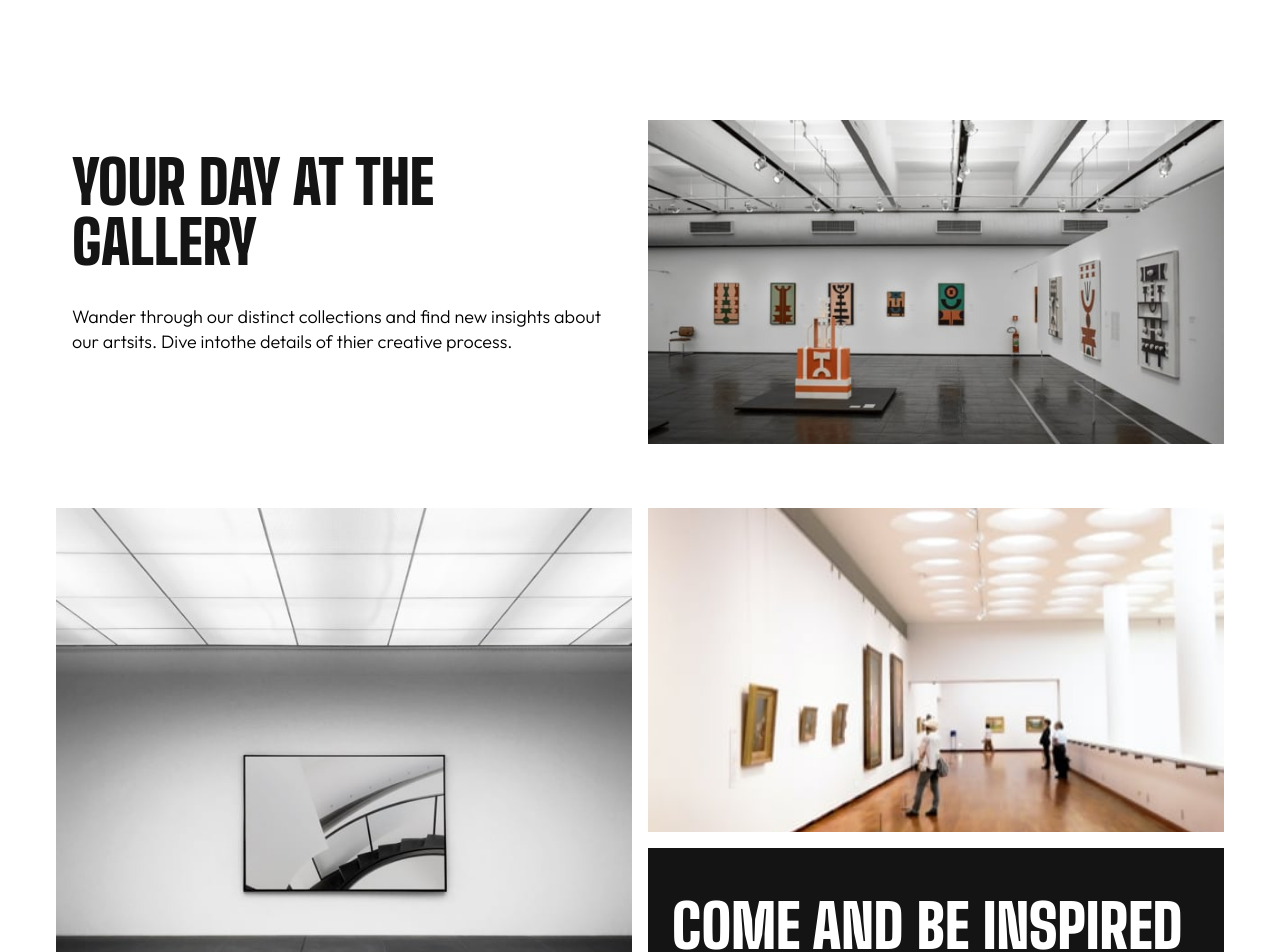
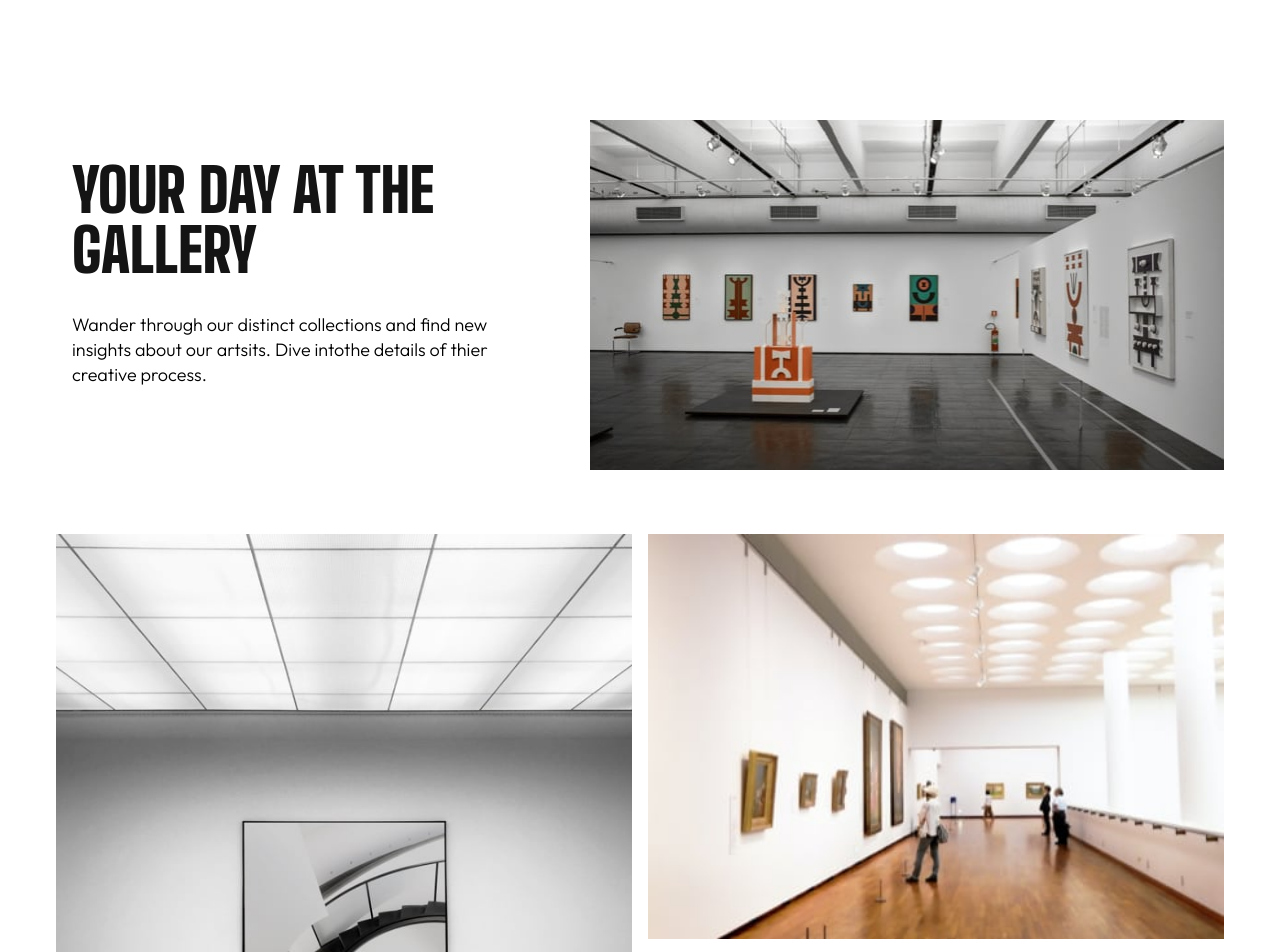
Before and after one commit to cgojk/artgallery, a React (Vite) app: page / in a window 1280 px wide. Shown: the part 760-1712 px from the top of the page. Built offline with nearby package versions, Linux system fonts and the light colour scheme.

Commit message:
tylign breakpitn images info adding extra space grid 100px in the first prat contianer image and text to make it similar to the design stylign and chkcing the styles of the imges to ake it repssivle

```diff
--- a/src/styles/_base.scss
+++ b/src/styles/_base.scss
@@ -145,7 +145,7 @@ body {
         display:flex;
         flex-direction:column;
         gap:var(--space-9);
-        padding:var(--space-9) var(--space-5);
+        padding:var(--space-9) 0;
 
         .info__title{
             font:var(--font-3);
@@ -168,7 +168,7 @@ body {
     picture{
         overflow:hidden;
         width: 100%;
-        aspect-ratio: 16 / 9;
+        // aspect-ratio: 16 / 9;
 
         img{
             display: block;
--- a/src/styles/_queries.scss
+++ b/src/styles/_queries.scss
@@ -44,6 +44,8 @@
 
 
 
+
+
         .info-button{
             display:flex;
              flex-direction:column;
@@ -63,15 +65,16 @@
 
     .container__image--info{
         display:grid;
-        grid-template-columns: 1fr 1fr;
+        grid-template-columns: 1fr 100px 1fr;
         gap:var(--space-5);
 
 
 
-    }
+
+
     .image__container{
         aspect-ratio: unset;
-        grid-column: 2 / 3;
+        grid-column: 2 / 4;
         grid-row: 1;
 
 
@@ -80,17 +83,23 @@
             height:auto;
 
 
+
             img{
-                height:100%;;
-                width:auto;
+                height:350px;
+                // width:auto;
             }
         }
     }
-    .container__info{
+
+     .container__info{
         grid-column:1 / 2;
         grid-row:1;
+       padding:var(--space-10) var(--space-15) var(--space-10) var(--space-5);
+
 
     }
+}
+
 
 
 .container__images--grid {
@@ -99,7 +108,7 @@
     display: grid;
     grid-template-columns: repeat(2, minmax(0, 1fr));
     gap: var(--space-5);
-    align-items: start;
+
     margin-top: var(--space-0);
 
     .image__info--large {
@@ -111,9 +120,9 @@
 
         img {
             display: block;
-            width: 100%;    /* Forces image to match the width of column 1 */
-            // height: auto;   /* Keeps its native, natural height */
-            object-fit: cover; /* Prevents cropping */
+            width: 100%;
+
+            object-fit: cover;
         }
     }
 
@@ -126,8 +135,8 @@
 
         img {
             display: block;
-            width: 100%;    /* Forces image to match the width of column 2 */
-            height: 100%;   /* Keeps its native, natural height */
+            width: 100%;
+            height: 100%;
             object-fit:cover;
         }
     }
@@ -158,7 +167,6 @@
 
     margin-inline: auto;
     width:100%;
-    // min-width:100%;
     grid-template-columns: repeat(12, minmax(0, 1fr));
     align-items: stretch;
 
@@ -246,6 +254,13 @@
 
 .info{
   margin-top:var(--space-20);
+
+    .container__info{
+
+
+
+
+}
 }
 }
 
```
